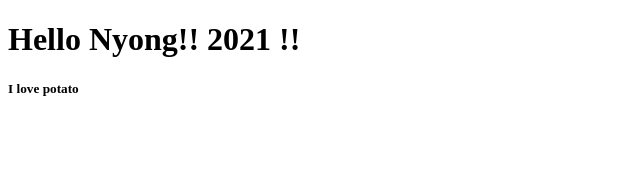
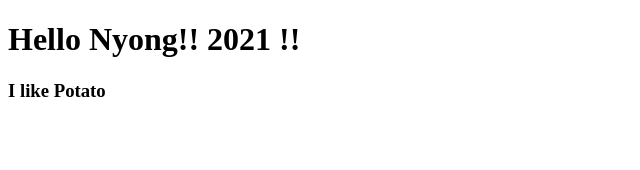
Before and after one commit to jyp90/react-movie-app, a React (Create React App) app: page / in a window 1280 px wide. Shown: the top 170 px of the page, without its empty margins (0-640 px from the left). Built offline with nearby package versions, Linux system fonts and the light colour scheme.

Commit message:
# 2.1 Reusable Components with JSX + Props(Parameters)

```diff
--- a/src/App.js
+++ b/src/App.js
@@ -1,4 +1,7 @@
-import Potato from "./Potato";
+function Food(props) {
+    console.log(props);
+    return <h3>I like Potato</h3>
+}
 
 function App() {
   return (
@@ -6,7 +9,7 @@
       <h1>
         Hello Nyong!! 2021 !!
       </h1>
-        <Potato />
+        <Food fav="kimchi" something={true} arrays={["Hello", 1, 2, 3, 4, true]}/>
     </div>
   );
 }
--- a/src/Potato.js
+++ /dev/null
@@ -1,9 +0,0 @@
-import React from "react";
-
-function Potato(){
-    return (
-        <h5>I love potato</h5>
-    )
-}
-
-export default Potato;
```
